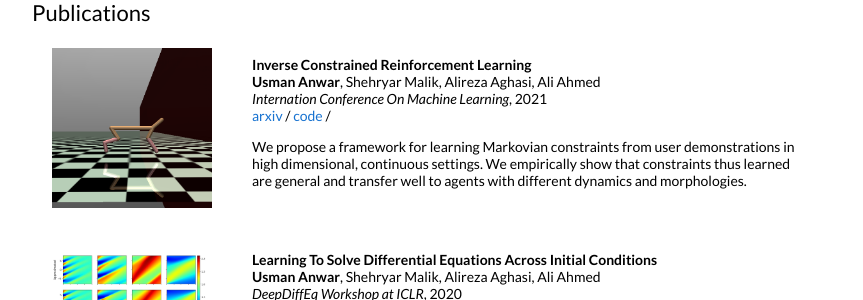
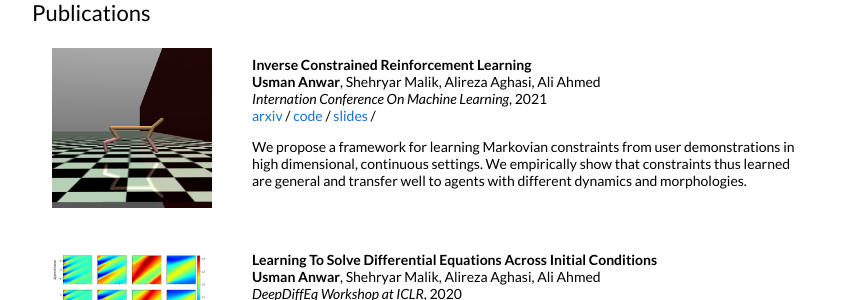
Before and after one commit to uzman-anwar/uzman-anwar.github.io, a Jekyll site: the page built from _posts/research/2021-06-01-ICRL.markdown, in a window 1280 px wide. Shown: the part 438-738 px from the top of the page, without its empty margins (208-1071 px from the left). Built offline with Jekyll 4.4.1, drawn with Linux system fonts in a browser that asks for light colours.

Commit message:
refactoring

```diff
--- a/_posts/research/2021-06-01-ICRL.markdown
+++ b/_posts/research/2021-06-01-ICRL.markdown
@@ -8,6 +8,7 @@ author: "Usman Anwar"
 authors: "<strong>Usman Anwar</strong>, Shehryar Malik, Alireza Aghasi, Ali Ahmed"
 venue: "Internation Conference On Machine Learning"
 arxiv: https://arxiv.org/abs/2011.09999
+slides: /pdfs/slides/icrl_slides.pdf
 code: https://github.com/shehryar-malik/icrl
 ---
 
```
Also changed, not shown: 1 other file.
